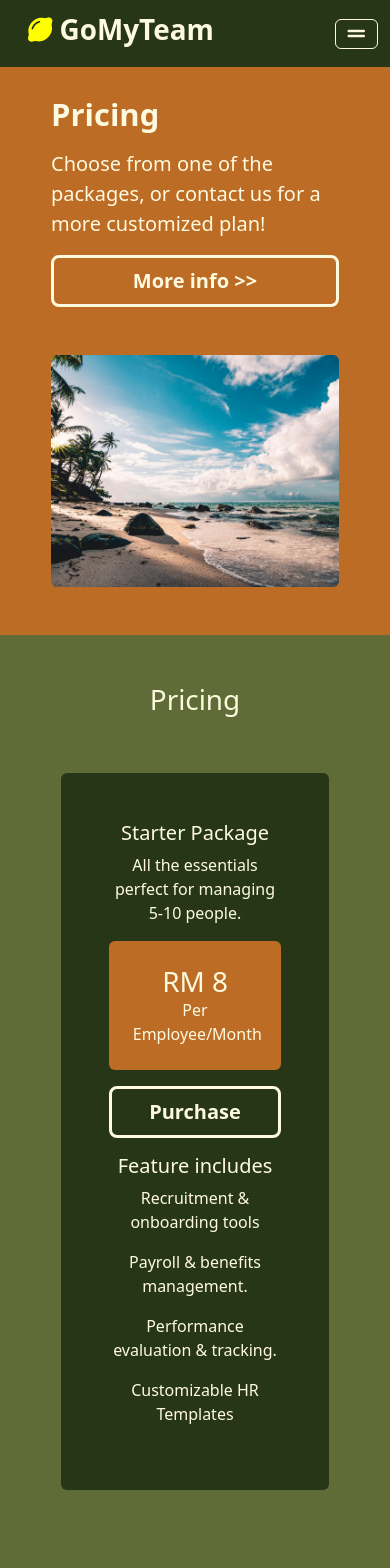
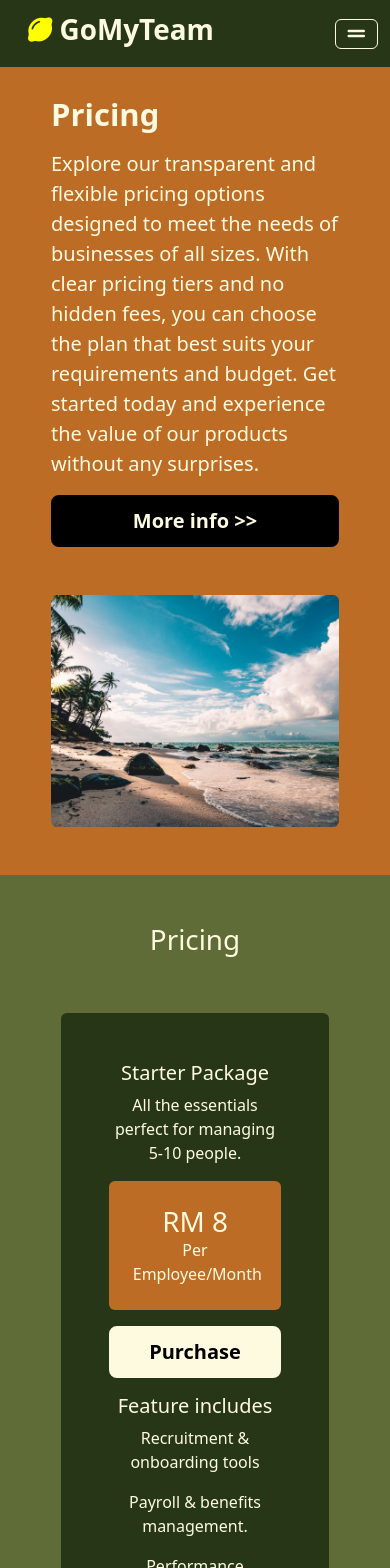
Before and after one commit to HiiTuongSing/GoMyTeam, a React (Vite) app: page /GoMyTeam/pricing in a window 390 px wide. Shown: the top 1568 px of the page. Built offline with nearby package versions, Linux system fonts and the light colour scheme.

Commit message:
Updated Button Color Scheme
Updated DescriptionPanel.jsx & About.jsx responsiveness

```diff
--- a/src/components/DescriptionPanel.jsx
+++ b/src/components/DescriptionPanel.jsx
@@ -7,14 +7,14 @@ import { Link } from "react-router-dom";
 export default function DescriptionPanel({ title, array }) {
   return (
     <>
-      <div className="description-panel-container pb-5">
+      <div className="description-panel-container pb-lg-5">
         <div className="description-panel-title">
           <h1 className="py-5 text-center">{title}</h1>
         </div>
         {array.map((item, index) => (
           <div
             key={index}
-            className="description-panel row rounded mb-5 p-5 mx-auto"
+            className="description-panel row mb-lg-5 p-5 mx-auto"
           >
             <div className="description-panel-description col-12 col-md-6 d-flex flex-column justify-content-center">
               <p className="display-5">{item.title}</p>
--- a/src/components/PricingPanel.jsx
+++ b/src/components/PricingPanel.jsx
@@ -30,14 +30,16 @@ export default function PricingPanel({ title, pricingArray }) {
                 <p className="m-0">Per Employee/Month</p>
               </div>
               <Link
-                className="btn btn-basic btn-lg w-100 mb-3"
+                className="btn btn-reverse btn-lg w-100 mb-3"
                 to={item.linkPath}
               >
                 Purchase
               </Link>
               <h5>Feature includes</h5>
               {item.features.map((feature, index) => (
-                <p key={index}>{feature}</p>
+                <p key={index} className="fw-light">
+                  {feature}
+                </p>
               ))}
             </div>
           </div>
--- a/src/pages/About.jsx
+++ b/src/pages/About.jsx
@@ -11,9 +11,9 @@ export default function About() {
     <>
       <div className="test-hero-banner-container pt-5">
         <div className="row p-0 m-0 reverse">
-          <div className="col-12 col-lg-6 d-flex flex-column justify-content-center align-items-center p-0 m-0 ">
-            <h1 className="my-lg-5">Our Story</h1>
-            <p className="mx-5 mb-5 fw-light">
+          <div className="col-12 col-lg-6 d-flex flex-column justify-content-center align-items-center py-5 p-lg-0 m-0 ">
+            <h1 className="mb-lg-5">Our Story</h1>
+            <p className="mx-5 fw-light">
               At GoMyTeam, we believe in the power of teamwork to drive success
               and innovation in the workplace. Founded in 2020, our journey
               began with a simple yet ambitious goal: to revolutionize employee
@@ -33,9 +33,9 @@ export default function About() {
           <div className="col-12 col-lg-6 p-0 m-0">
             <img src={HeroImage} alt="img" />
           </div>
-          <div className="col-12 col-lg-6 d-flex flex-column justify-content-center align-items-center p-0 m-0">
-            <h1 className="my-lg-5">Our Mission & Values</h1>
-            <p className="mx-5 mb-5 fw-light">
+          <div className="col-12 col-lg-6 d-flex flex-column justify-content-center align-items-center py-5 p-lg-0 m-0">
+            <h1 className="mb-lg-5">Our Mission & Values</h1>
+            <p className="mx-5 fw-light">
               Our mission at GoMyTeam is to empower businesses and teams to
               achieve their full potential through innovative technology and
               unparalleled support. We're guided by a set of core values that
@@ -69,9 +69,9 @@ export default function About() {
 
       <div className="test-hero-banner-container">
         <div className="row p-0 m-0 reverse">
-          <div className="col-12 col-lg-6 d-flex flex-column justify-content-center align-items-center p-0 m-0">
-            <h1 className="my-lg-5">Meet the Team</h1>
-            <p className="mx-5 mb-5 fw-light">
+          <div className="col-12 col-lg-6 d-flex flex-column justify-content-center align-items-center py-5 p-lg-0 m-0">
+            <h1 className="mb-lg-5">Meet the Team</h1>
+            <p className="mx-5 fw-light">
               Behind every success story at GoMyTeam is a team of dedicated
               professionals who are passionate about making a difference.
             </p>
--- a/src/pages/Pricing.jsx
+++ b/src/pages/Pricing.jsx
@@ -52,7 +52,7 @@ export default function Pricing() {
     <>
       <HeroBanner
         title="Pricing"
-        description="Choose from one of the packages, or contact us for a more customized plan!"
+        description="Explore our transparent and flexible pricing options designed to meet the needs of businesses of all sizes. With clear pricing tiers and no hidden fees, you can choose the plan that best suits your requirements and budget. Get started today and experience the value of our products without any surprises."
         buttonText="More info >>"
         imagePath={HeroImage}
       />
--- a/src/styles/buttons.css
+++ b/src/styles/buttons.css
@@ -1,25 +1,27 @@
 .btn-basic {
   color: var(--extra-color);
+  background-color: var(--core-color);
   font-weight: 600;
-  border: 0.2rem solid var(--extra-color);
+  border: 0.2rem solid var(--core-color);
   box-shadow: none;
 
   &:hover {
-    color: var(--primary-color-dark);
+    color: var(--core-color);
     border-color: var(--extra-color);
     background-color: var(--extra-color);
   }
 }
 
 .btn-reverse {
-  color: var(--primary-color-dark);
+  color: var(--core-color);
+  background-color: var(--extra-color);
   font-weight: 600;
-  border: 0.2rem solid var(--primary-color-dark);
+  border: 0.2rem solid var(--extra-color);
 
   &:hover {
     color: var(--extra-color);
-    border-color: var(--primary-color-dark);
-    background-color: var(--primary-color-dark);
+    border-color: var(--core-color);
+    background-color: var(--core-color);
   }
 }
 
--- a/src/styles/components.css
+++ b/src/styles/components.css
@@ -68,8 +68,11 @@
     background-color: var(--secondary-color-dark);
     color: var(--extra-color);
     width: 70vw;
+    border-radius: 0.7rem;
     @media (max-width: 900px) {
       width: 100%;
+      border-radius: 0;
+      border-bottom: 3px solid var(--extra-color);
     }
 
     .description-panel-image {
@@ -140,6 +143,10 @@
   background-color: var(--primary-color-light);
   color: var(--extra-color);
 
+  @media (max-width: 900px) {
+    width: 100%;
+    border-bottom: 5px solid var(--core-color);
+  }
   .row {
     width: 100%;
     img {
@@ -201,6 +208,7 @@
   .pricing-panel {
     background-color: var(--primary-color-dark);
     max-width: 350px;
+    min-height: 600px;
     .price-box {
       background-color: var(--secondary-color-dark);
     }
--- a/src/styles/variables.css
+++ b/src/styles/variables.css
@@ -3,5 +3,6 @@
   --primary-color-light: #606c38;
   --secondary-color-dark: #bc6c25;
   --secondary-color-light: #dda15e;
+  --core-color: #000000;
   --extra-color: #fefae0;
 }
```
